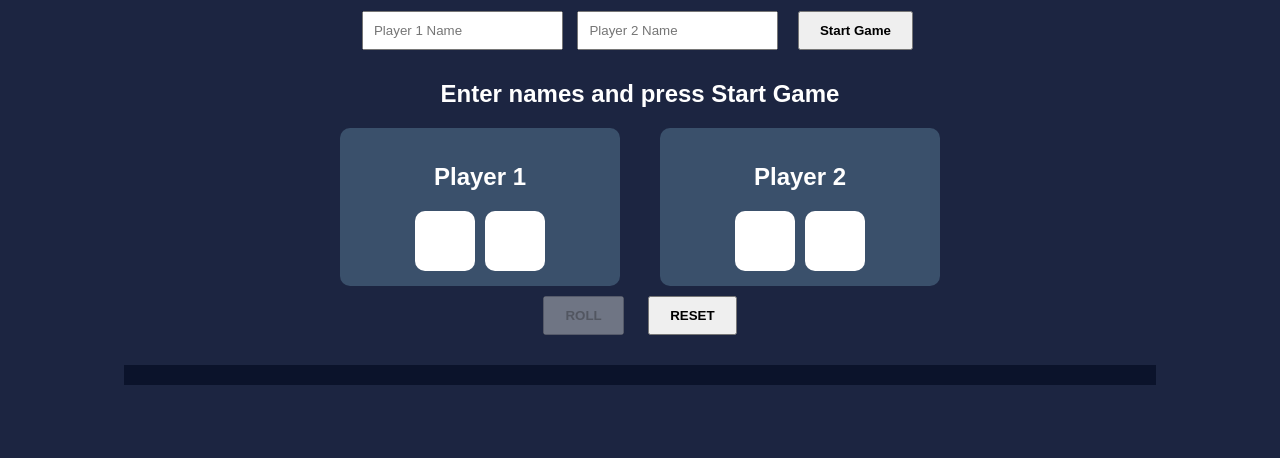
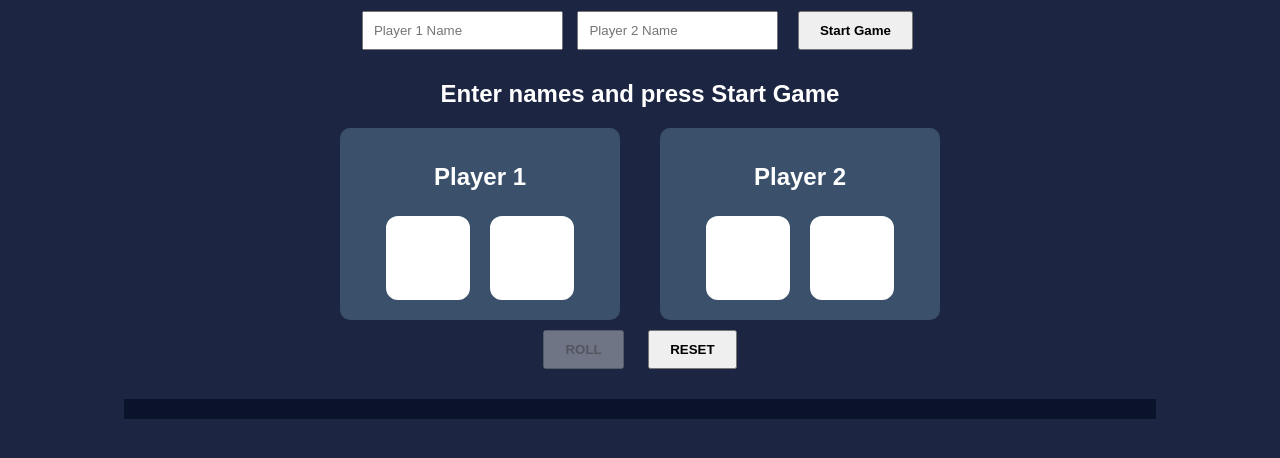
Before and after one commit to cameronmyers1964/dice-game, a plain HTML site: page index.html in a window 1280 px wide. Shown: the part 80-538 px from the top of the page. Drawn offline with Linux system fonts and the light colour scheme.

Commit message:
Update style.css

```diff
--- a/style.css
+++ b/style.css
@@ -45,17 +45,20 @@ button{
     gap:10px;
 }
 
-.die{
-    width:60px;
-    height:60px;
-    background:white;
-    color:black;
-    display:flex;
-    align-items:center;
-    justify-content:center;
-    font-size:28px;
-    font-weight:bold;
-    border-radius:10px;
+.die {
+    width: 80px;
+    height: 80px;
+    margin: 5px;
+
+    background-size: cover;
+    background-repeat: no-repeat;
+    background-position: center;
+
+    border-radius: 12px;
+    border: 2px solid white;
+
+    background-color: white;
+
 }
 
 #history{
```
